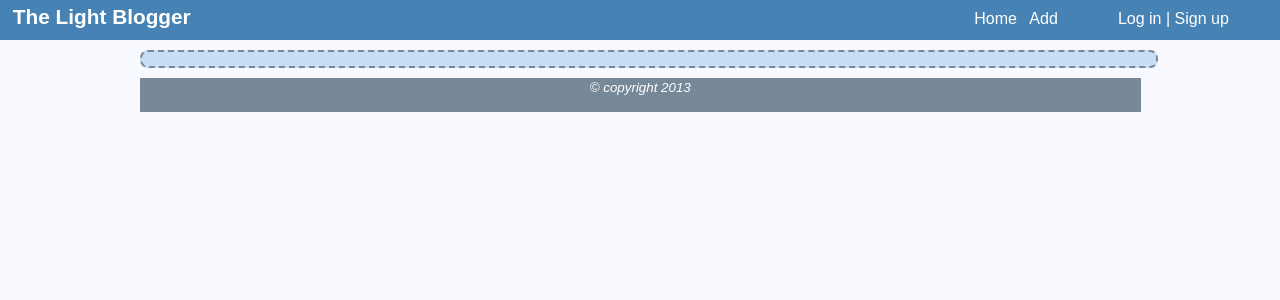
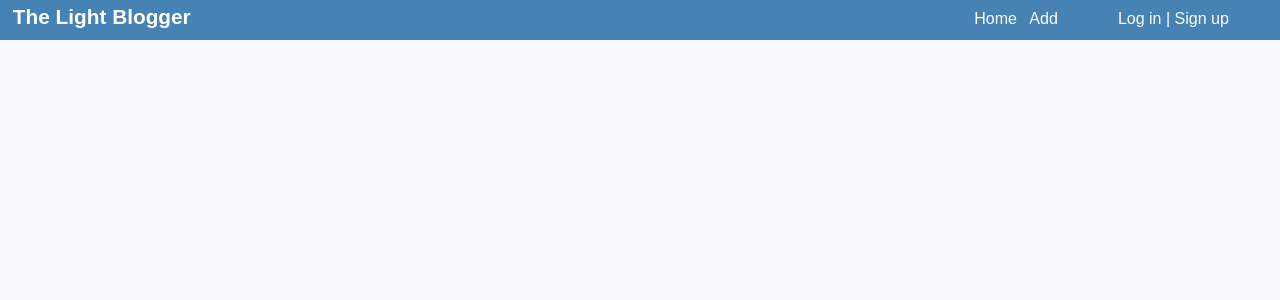
Before and after one commit to colito/light_blogger, a PHP site: page / in a window 1280 px wide. Shown: the top 300 px of the page. Run offline with PHP 8.4, Linux system fonts and the light colour scheme; data that the repository does not hold is empty; some libraries are stand-ins or nearby versions.

Commit message:
* removed background colours

```diff
--- a/css/style.css
+++ b/css/style.css
@@ -78,7 +78,7 @@ input, textarea	{
     text-decoration: underline;
 }
 #footer  {
-    background: lightslategray;
+    /*background: lightslategray;*/
     color: #fff;
     height: 30px;
     width: 99.65%;
@@ -94,12 +94,12 @@ input, textarea	{
 	margin-top: 1%;
 	/*height: 450px;*/
 	/*overflow: auto;*/
-	background-color: #c8def4;
+	/*background-color: #c8def4;*/
     padding: 7px;
-    border-style: dashed;
-    border-width: 2px;
-    border-color: lightslategray;
-    border-radius: 8px;
+    /*border-style: dashed;*/
+    /*border-width: 2px;*/
+    /*border-color: lightslategray;*/
+    /*border-radius: 8px;*/
 }
 #content	{
     margin-top: 1%;
--- a/includes/footer.php
+++ b/includes/footer.php
@@ -1,5 +1,5 @@
             <div id="footer" class="grid_1">
-                <i>&copy; copyright 2013</i>
+                <!-- <i>&copy; copyright 2013</i> -->
             </div>
         </div>
     </body>
--- a/index.php
+++ b/index.php
@@ -10,7 +10,7 @@
 </div>
 -->
 
-<div id="blogs" class="grid_12">
+<div id="blogs" class="prefix_4 grid_4">
     <?php $blogger->show_all_blogs(); ?>
 </div>
 
```
